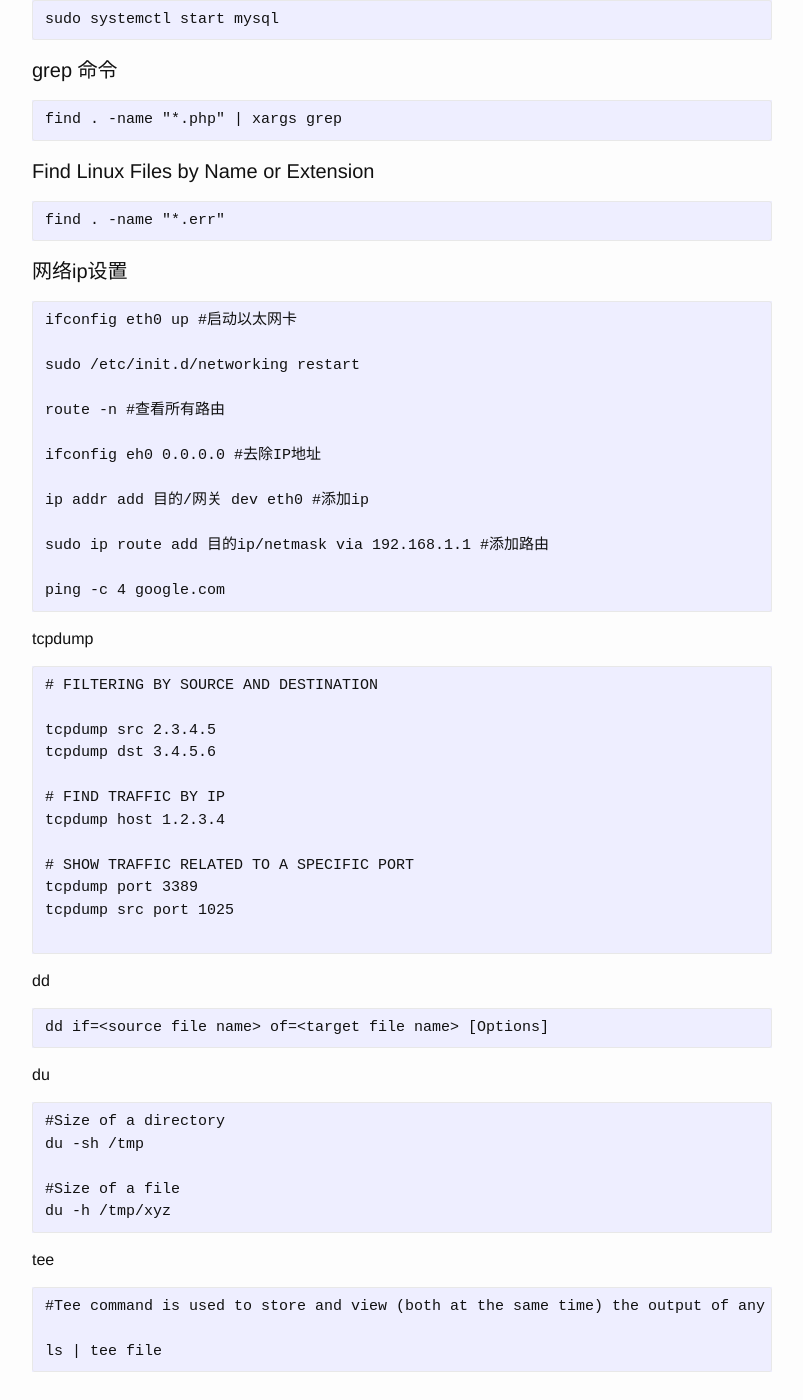
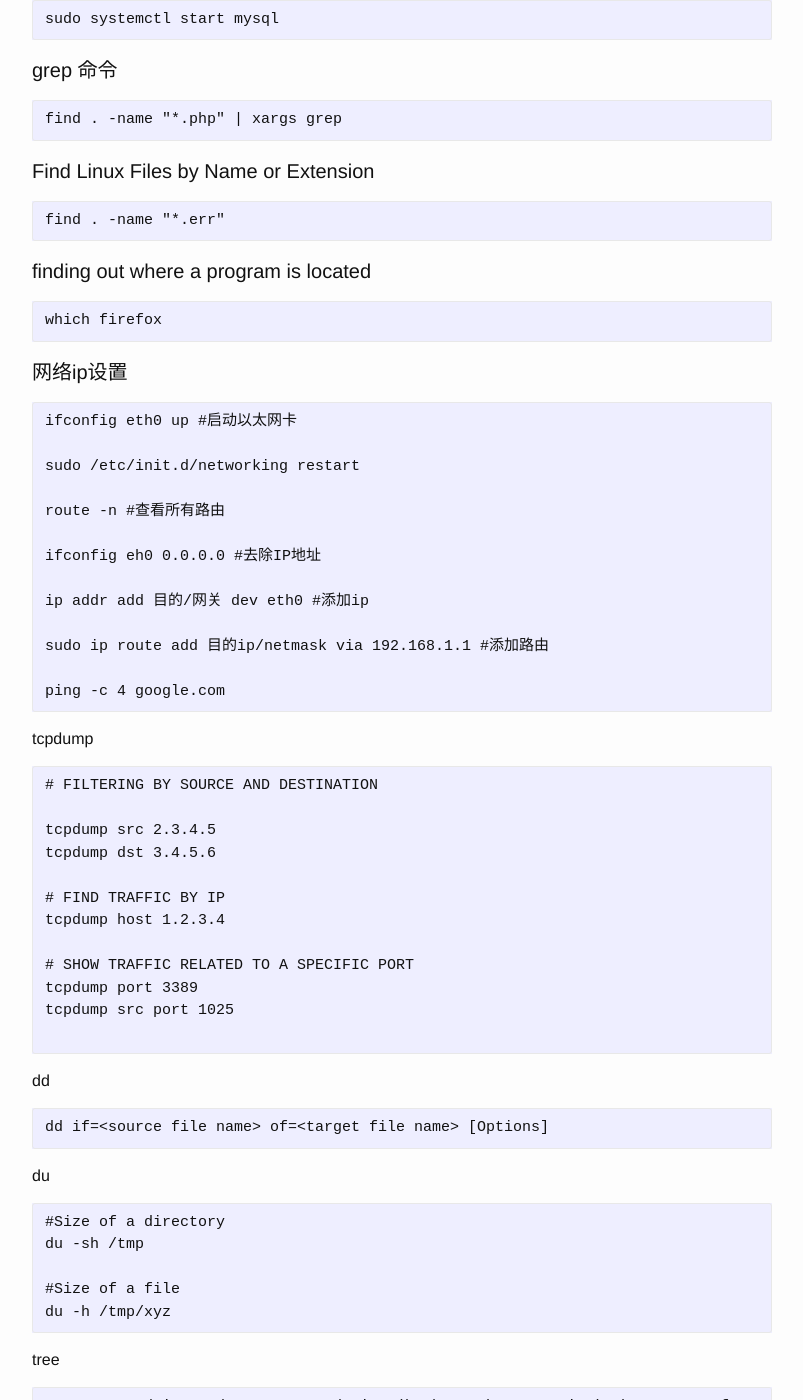
Before and after one commit to josephstalin117/josephstalin117.github.io, a Jekyll site: the page built from _posts/2016-04-04-linux.markdown, in a window 1280 px wide and 1400 px high, scrolled down 571 px. Shown: the whole window, without its empty margins (238-1041 px from the left). Built offline with Jekyll 4.4.1, drawn with Linux system fonts in a browser that asks for light colours.

Commit message:
edit linux

````diff
--- a/_posts/2016-04-04-linux.markdown
+++ b/_posts/2016-04-04-linux.markdown
@@ -36,6 +36,11 @@ find . -name "*.php" | xargs grep
 #### Find Linux Files by Name or Extension
 ```
 find . -name "*.err"
+```
+
+#### finding out where a program is located
+```
+which firefox
 ```
 
 #### 网络ip设置
@@ -88,7 +93,7 @@ du -sh /tmp
 du -h /tmp/xyz
 ```
 
-tee
+tree
 ```
 #Tee command is used to store and view (both at the same time) the output of any other command.
 
````
